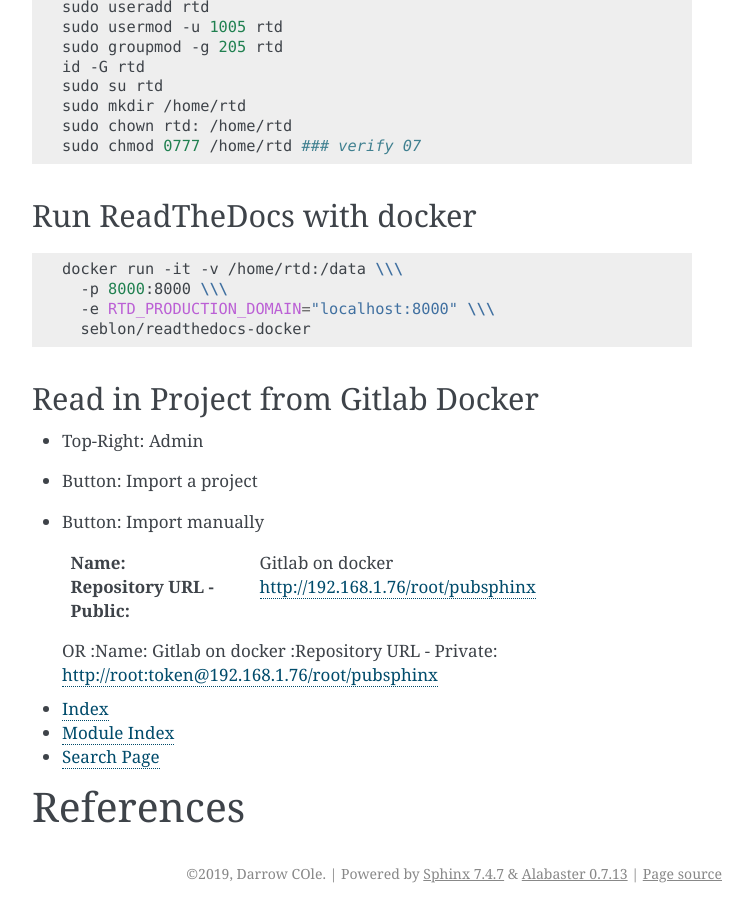
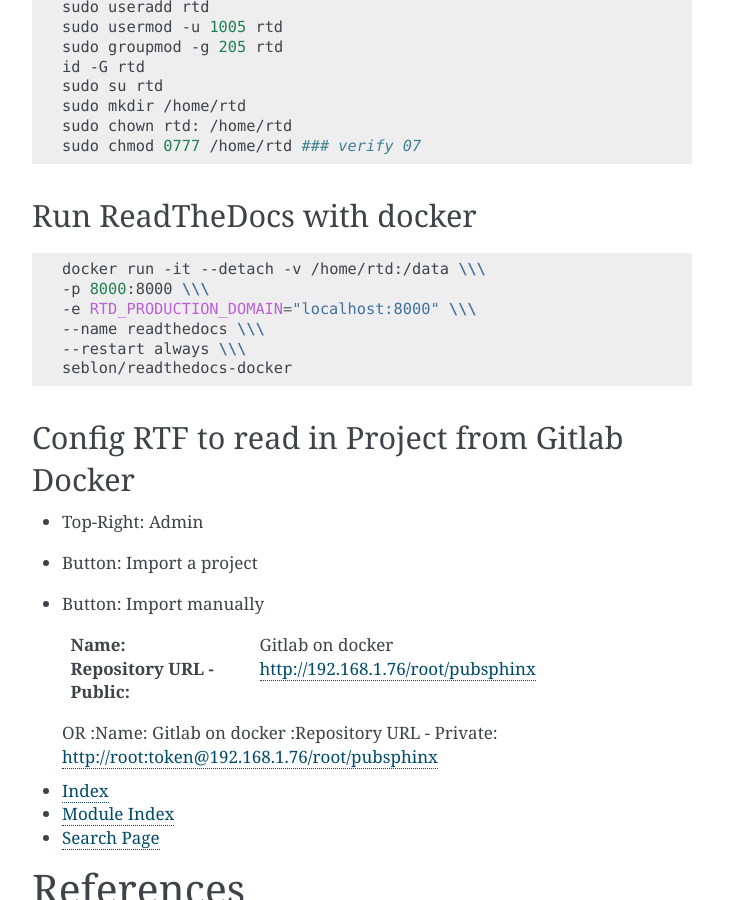
Before and after one commit to darrowco/pubSphinx, a Sphinx documentation site: the page built from docs/source/index.rst, in a window 1280 px wide and 900 px high, scrolled down 1782 px. Shown: the whole window, without its empty margins (388-1141 px from the left). Built offline with Sphinx 7.4.7, drawn with Linux system fonts in a browser that asks for light colours; some of the changed text lies outside the part shown.

Commit message:
self docs

```diff
--- a/docs/source/index.rst
+++ b/docs/source/index.rst
@@ -93,12 +93,14 @@
 ---------------------------
 .. code-block:: bash
 
-  docker run -it -v /home/rtd:/data \\\
-    -p 8000:8000 \\\
-    -e RTD_PRODUCTION_DOMAIN="localhost:8000" \\\
-    seblon/readthedocs-docker
+  docker run -it --detach -v /home/rtd:/data \\\
+  -p 8000:8000 \\\
+  -e RTD_PRODUCTION_DOMAIN="localhost:8000" \\\
+  --name readthedocs \\\
+  --restart always \\\
+  seblon/readthedocs-docker
 
-Read in Project from Gitlab Docker
+Config RTF to read in Project from Gitlab Docker
 ----------------------------------
 
 - Top-Right: Admin
```
Also changed, not shown: other parts of docs/source/index.rst (+1 -1 lines).
